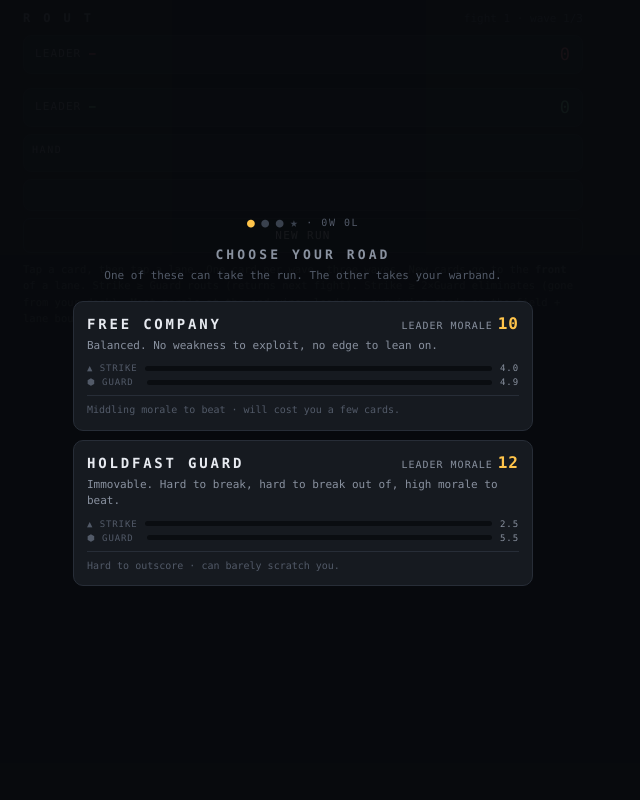
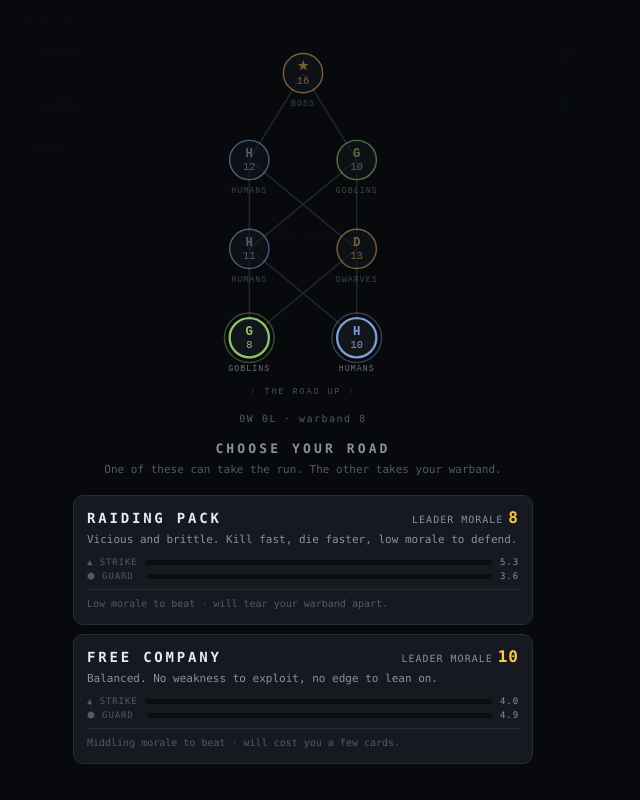
Before and after one commit to kahnjl-dev/rout, a plain HTML site: page index.html in a window 1280 px wide. Both pictures are taken after a click on the button 640 px from the left and 319 px from the top of the page. Shown: the whole page, without its empty margins (337-977 px from the left). Drawn offline with Linux system fonts and the light colour scheme.

Commit message:
[rout] Replace rung dots with a branching ladder map
Pre-roll the whole ladder at run start so the map shows what's ahead — that is
what makes it a planning tool rather than decoration ("take the goblins now,
a dwarf boss is waiting").

Inline SVG, no dependencies: nodes carry faction colour, tag and leader morale;
taken nodes mark won/lost, roads not taken fade, the travelled path lights up.
Clickable on the current rung, so the map is also the branch selector. Same map
appears on the trophy and run-end screens as a record of the road taken.

Also advance past the fought rung on terminal paths so the final node renders
resolved, and let a win/loss glyph outrank the boss star.

Co-Authored-By: Claude Opus 5 <noreply@anthropic.com>

```diff
--- a/index.html
+++ b/index.html
@@ -138,7 +138,7 @@
 
   /* ---- run-start faction pick ---- */
   .overlay{
-    position:fixed;inset:0;background:rgba(8,10,13,.94);z-index:50;
+    position:fixed;inset:0;background:rgba(8,10,13,.975);backdrop-filter:blur(3px);z-index:50;
     display:flex;align-items:center;justify-content:center;padding:16px;overflow-y:auto;
   }
   .overlay.hide{display:none}
@@ -173,6 +173,8 @@
   .rungstrip i.done{color:var(--you)}
   .rungstrip i.lost{color:var(--them)}
   .rungstrip i.now{color:var(--m)}
+  .map{width:100%;max-width:310px;margin:0 auto 12px;display:block}
+  .map g[data-node]:hover circle:not([fill="transparent"]){filter:brightness(1.35)}
   .pen{
     margin-top:8px;font-size:11px;line-height:1.5;color:var(--m);
     background:rgba(255,196,74,.08);border:1px solid rgba(255,196,74,.25);
@@ -243,21 +245,21 @@ const HAND_SIZE = 5;
 // Every faction is playable by either side. Base morale is the ONLY faction axis —
 // all decks total 30 card morale so the two never compound. See assertDecks().
 const FACTIONS = {
-  HUMANS:{ name:'HUMANS', base:10, style:'even',
+  HUMANS:{ name:'HUMANS', base:10, style:'even', col:'#7f9fd0', tag:'H',
     blurb:'Balanced. No weakness to exploit, no edge to lean on.', deck:[
     {n:'LANCE',   s:8, g:3, m:2},{n:'SPEAR',   s:6, g:3, m:3},
     {n:'BLADE',   s:7, g:4, m:2},{n:'SHIELD',  s:2, g:7, m:3},
     {n:'WALL',    s:1, g:7, m:4},{n:'BULWARK', s:3, g:6, m:3},
     {n:'BANNER',  s:2, g:4, m:7},{n:'STANDARD',s:3, g:5, m:6},
   ]},
-  GOBLINS:{ name:'GOBLINS', base:8, style:'swarm',
+  GOBLINS:{ name:'GOBLINS', base:8, style:'swarm', col:'#8fc46a', tag:'G',
     blurb:'Vicious and brittle. Kill fast, die faster, low morale to defend.', deck:[
     {n:'CLAW', s:9, g:3, m:1},{n:'FANG', s:8, g:3, m:2},
     {n:'RUSH', s:7, g:3, m:2},{n:'SWARM',s:6, g:4, m:3},
     {n:'SPITE',s:5, g:3, m:4},{n:'HOWL', s:4, g:4, m:5},
     {n:'TOTEM',s:2, g:5, m:6},{n:'IDOL', s:1, g:4, m:7},
   ]},
-  DWARVES:{ name:'DWARVES', base:12, style:'hold',
+  DWARVES:{ name:'DWARVES', base:12, style:'hold', col:'#d9a05b', tag:'D',
     blurb:'Immovable. Hard to break, hard to break out of, high morale to beat.', deck:[
     {n:'GATE',   s:1, g:7, m:2},{n:'ANVIL', s:2, g:7, m:2},
     {n:'RAMPART',s:2, g:6, m:3},{n:'FORGE', s:3, g:6, m:3},
@@ -306,10 +308,75 @@ function encounterFor(rung, faction){
     title: boss ? BOSS_TITLES[faction] : TITLES[faction][rung % TITLES[faction].length],
   };
 }
-// two *different* factions, so the branch is always a real contrast
-function rollBranches(rung){
-  const k = shuffle(FACTION_KEYS.slice());
-  return [encounterFor(rung, k[0]), encounterFor(rung, k[1])];
+// The whole road is rolled once at run start so the map can show what's ahead.
+// Planning ("take the goblins now, a dwarf boss is waiting") is the point of a map.
+function generateLadder(){
+  const road = [];
+  for(let r=0; r<3; r++){
+    const k = shuffle(FACTION_KEYS.slice());          // two different factions = real contrast
+    road.push([encounterFor(r, k[0]), encounterFor(r, k[1])]);
+  }
+  road.push([encounterFor(3, shuffle(FACTION_KEYS.slice())[0])]);
+  return road;
+}
+
+// ── map geometry ──
+const MG = { w:300, h:352, rowY:[292,206,120,36], nodeX:[98,202], bossX:150, r:19 };
+const nodePos = (rung, i) => rung===3 ? [MG.bossX, MG.rowY[3]] : [MG.nodeX[i], MG.rowY[rung]];
+
+function renderMap(interactive){
+  let lines = '', nodes = '';
+
+  for(let r=0; r<3; r++){
+    const nextN = r===2 ? 1 : 2;
+    for(let i=0;i<2;i++) for(let j=0;j<nextN;j++){
+      const [x1,y1] = nodePos(r,i), [x2,y2] = nodePos(r+1,j);
+      const on = run.path[r]===i && (r===2 || run.path[r+1]===j);
+      lines += `<line x1="${x1}" y1="${y1}" x2="${x2}" y2="${y2}"
+        stroke="${on?'#5f7f6c':'#222831'}" stroke-width="${on?2.5:1.4}"/>`;
+    }
+  }
+
+  for(let r=0; r<4; r++){
+    const row = run.ladder[r];
+    row.forEach((enc, i)=>{
+      const [x,y] = nodePos(r,i);
+      const f = FACTIONS[enc.faction];
+      const past = r < run.rung, here = r === run.rung;
+      const taken = run.path[r] === i;
+      const result = past && taken ? run.history[r] : null;
+
+      let fill='#12161c', stroke=f.col, op=1, num=f.col, ring='';
+      if(past && !taken){ op=.2; stroke='#2b323c'; num='#3c444f'; }
+      else if(result==='w'){ fill='#14231b'; stroke='#7ee0a8'; num='#7ee0a8'; }
+      else if(result==='l'){ fill='#251418'; stroke='#ff7a8a'; num='#ff7a8a'; }
+      else if(here){ ring = `<circle cx="${x}" cy="${y}" r="${MG.r+5}" fill="none" stroke="${f.col}" stroke-opacity=".35" stroke-width="1.5"/>`; }
+      else if(!past && !here){ op=.55; }
+
+      const clickable = here && interactive;
+      // a resolved result outranks the boss star — a beaten boss should read as beaten
+      const mark = result==='w' ? '✓' : result==='l' ? '✕' : enc.isBoss ? '★' : f.tag;
+
+      nodes += `<g opacity="${op}" ${clickable?`data-node="${i}" style="cursor:pointer"`:''}>
+        ${ring}
+        ${clickable?`<circle cx="${x}" cy="${y}" r="${MG.r+11}" fill="transparent"/>`:''}
+        <circle cx="${x}" cy="${y}" r="${MG.r}" fill="${fill}" stroke="${stroke}" stroke-width="${here?2.2:1.4}"/>
+        <text x="${x}" y="${y-3}" text-anchor="middle" font-size="12" fill="${num}"
+              font-family="ui-monospace,monospace" font-weight="700">${mark}</text>
+        <text x="${x}" y="${y+10}" text-anchor="middle" font-size="10" fill="${num}"
+              font-family="ui-monospace,monospace">${enc.base}</text>
+        <text x="${x}" y="${y+MG.r+13}" text-anchor="middle" font-size="8" fill="#6b7480"
+              font-family="ui-monospace,monospace" letter-spacing="1">${enc.isBoss?'BOSS':f.name}</text>
+      </g>`;
+    });
+  }
+
+  return `<svg class="map" viewBox="0 0 ${MG.w} ${MG.h}" xmlns="http://www.w3.org/2000/svg" role="img"
+      aria-label="Ladder map: three rungs then a boss">
+    <text x="${MG.bossX}" y="${MG.h-6}" text-anchor="middle" font-size="8"
+          fill="#4a515e" font-family="ui-monospace,monospace" letter-spacing="2">↑ THE ROAD UP ↑</text>
+    ${lines}${nodes}
+  </svg>`;
 }
 
 // ═══════════════════════════════════════════════ HELPERS
@@ -335,7 +402,8 @@ let playerFaction = 'HUMANS';
 let run = null;
 
 function startRun(){
-  run = { rung:0, wins:0, losses:0, lastLoss:false, done:false, history:[], claimed:null };
+  run = { rung:0, wins:0, losses:0, lastLoss:false, done:false, history:[], claimed:null,
+          ladder: generateLadder(), path:[] };
   G = { you: mkSide(FACTIONS[playerFaction]), them:null, wave:1, over:false };
   fightNo = 1;
   offerBranch();
@@ -646,10 +714,11 @@ function finish(){
   });
 
   $('#next').onclick = ()=>{
-    if(wiped){ showRunEnd(false, true); return; }        // only true run end
+    // advance past the fought rung either way, so the map marks it resolved
+    if(wiped){ run.rung++; showRunEnd(false, true); return; }   // only true run end
     if(bossWon){ showReward(run.current.faction); return; }
+    run.rung++; fightNo++;
     if(run.current.isBoss){ showRunEnd(false, false); return; }
-    run.rung++; fightNo++;
     offerBranch();
   };
 
@@ -686,43 +755,24 @@ function threatLine(f){
   return deckToll;
 }
 
-function rungStrip(){
-  const marks = [0,1,2,3].map(i=>{
-    const h = run.history[i];
-    const cls = h === 'w' ? 'done' : h === 'l' ? 'lost' : (i === run.rung ? 'now' : '');
-    return `<i class="${cls}">${i===3?'★':'●'}</i>`;
-  }).join('');
-  return `<div class="rungstrip"><span>${marks}</span><span>· ${run.wins}W ${run.losses}L</span></div>`;
-}
-
 function offerBranch(){
   hideOverlays();
-  if(run.rung >= 3){          // boss: no choice, just the wall
-    const enc = encounterFor(3, shuffle(FACTION_KEYS.slice())[0]);
-    const f = FACTIONS[enc.faction];
-    $('#branchBox').innerHTML = `
-      ${rungStrip()}
-      <h2>THE LAST FIGHT</h2>
-      <div class="sub2">No branch. No way around it.</div>
-      <div class="picks">
-        <button class="pk" data-i="0">
-          <div class="top"><span class="fn">${enc.title}</span>
-            <span class="lead">LEADER MORALE<b>${enc.base}</b></span></div>
-          <div class="bl">${f.blurb}</div>
-          ${shapeBars(f)}
-          <div class="cost">Warband: <b>${G.you.deck.length + G.you.fallen.length}</b> cards left.</div>
-        </button>
-      </div>`;
-    $('#branchBox').querySelector('.pk').onclick = ()=>beginFight(enc);
-    $('#branchPick').classList.remove('hide');
-    return;
-  }
+  const opts = run.ladder[run.rung];
+  const boss = run.rung >= 3;
 
-  const opts = rollBranches(run.rung);
+  const choose = i => {
+    run.path[run.rung] = i;
+    beginFight(opts[i]);
+  };
+
   $('#branchBox').innerHTML = `
-    ${rungStrip()}
-    <h2>CHOOSE YOUR ROAD</h2>
-    <div class="sub2">One of these can take the run. The other takes your warband.</div>
+    ${renderMap(true)}
+    <div class="rungstrip"><span>${run.wins}W ${run.losses}L</span>
+      <span>· warband ${G.you.deck.length + G.you.fallen.length}</span></div>
+    <h2>${boss ? 'THE LAST FIGHT' : 'CHOOSE YOUR ROAD'}</h2>
+    <div class="sub2">${boss
+      ? 'No branch. No way around it.'
+      : 'One of these can take the run. The other takes your warband.'}</div>
     <div class="picks">
       ${opts.map((enc,i)=>{
         const f = FACTIONS[enc.faction];
@@ -735,9 +785,9 @@ function offerBranch(){
         </button>`;
       }).join('')}
     </div>`;
-  $('#branchBox').querySelectorAll('.pk').forEach(b=>{
-    b.onclick = ()=>beginFight(opts[+b.dataset.i]);
-  });
+
+  $('#branchBox').querySelectorAll('.pk').forEach(b=> b.onclick = ()=>choose(+b.dataset.i));
+  $('#branchBox').querySelectorAll('[data-node]').forEach(g=> g.onclick = ()=>choose(+g.dataset.node));
   $('#branchPick').classList.remove('hide');
 }
 
@@ -748,7 +798,7 @@ function showReward(bossFaction){
   hideOverlays();
   const pool = shuffle(FACTIONS[bossFaction].deck.slice()).slice(0,2);
   $('#branchBox').innerHTML = `
-    ${rungStrip()}
+    ${renderMap(false)}
     <h2>CLAIM THEIR BANNER</h2>
     <div class="sub2">You broke ${FACTIONS[bossFaction].name}. Take one of their cards as a trophy.</div>
     <div class="picks">
@@ -774,6 +824,7 @@ function showReward(bossFaction){
       // survivor count is taken before the trophy joins, or it inflates the tally
       run.claimed = { card:c, from:bossFaction, survivors: G.you.deck.length + G.you.fallen.length };
       G.you.deck.push({...c, id:++uid});
+      run.rung++;                       // marks the boss node conquered on the map
       showRunEnd(true, false);
     };
   });
@@ -793,7 +844,7 @@ function showRunEnd(bossWon, wiped){
       ? `Only <b>${left}</b> left — too few to field three waves. The march stops here.`
       : `You reached the last fight and could not break it.`;
   $('#runEndBox').innerHTML = `
-    ${rungStrip()}
+    ${renderMap(false)}
     <h2>${title}</h2>
     <div class="runstat">${body}<br>
       <b>${run.wins}</b> won · <b>${run.losses}</b> lost · playing <b>${FACTIONS[playerFaction].name}</b></div>
```
